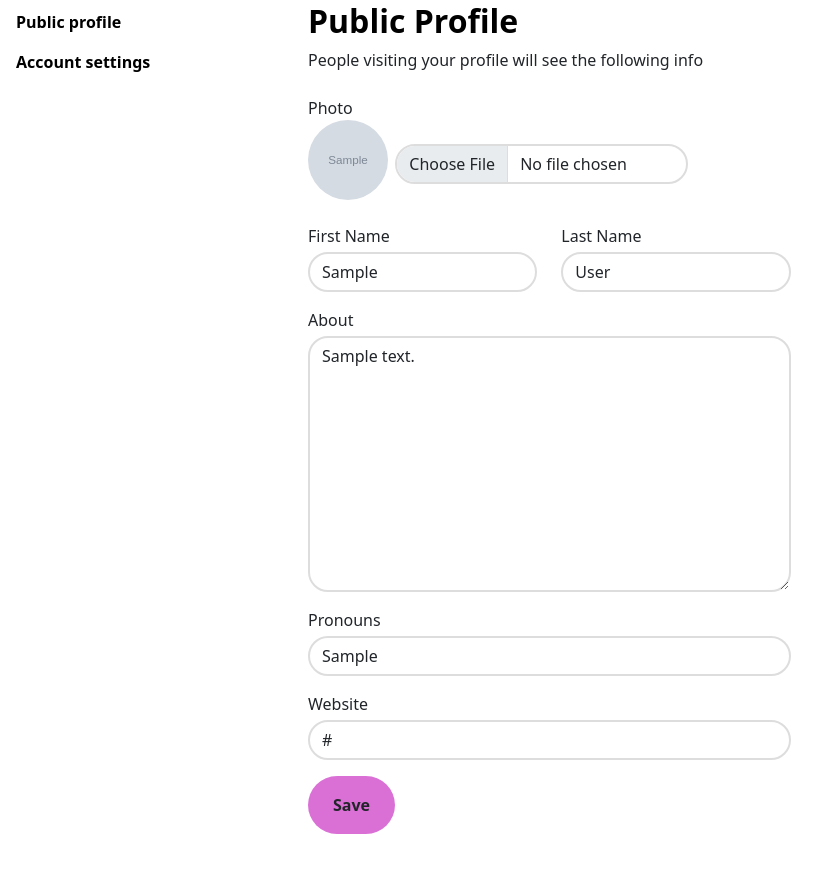
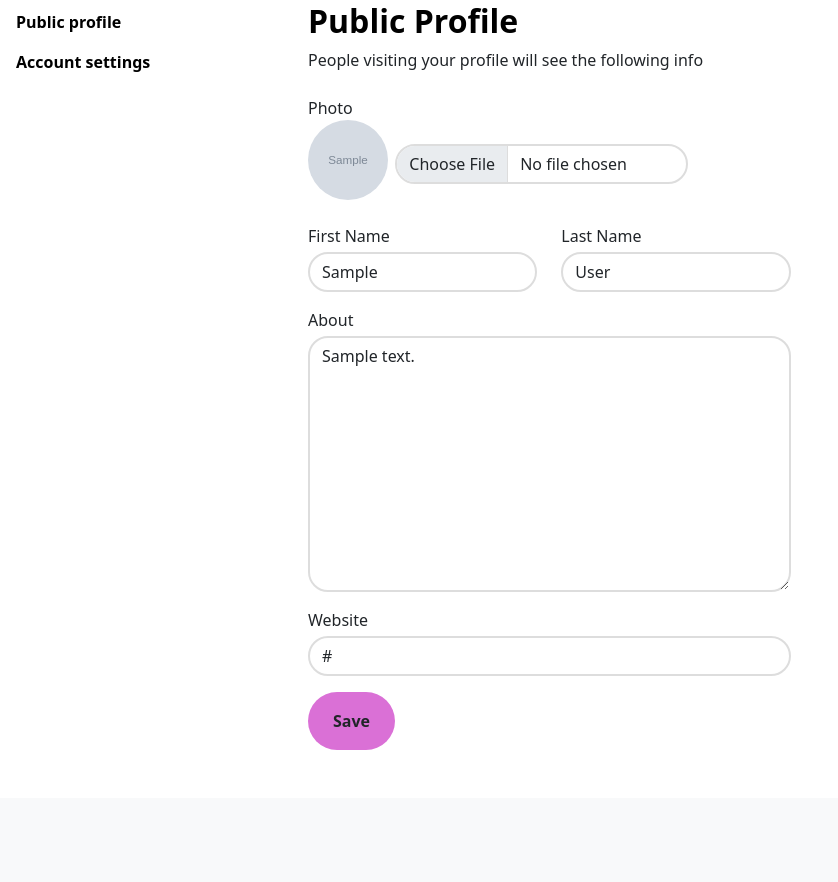
Before and after one commit to Kiarie-njenga/pin, a Django app: page /accounts/settings/edit-profile/ in a window 1280 px wide. Shown: the part 126-1008 px from the top of the page, without its empty margins (0-838 px from the left). After the commit the page ends 876 px from the top, so only its background shows below. Run offline with Django 3.2, Linux system fonts and the light colour scheme; a user stored in the database is signed in; tables that the repository leaves empty hold one stand-in row (values such as "Sample post"); grey boxes marked "Sample" are stand-in pictures; some libraries are stand-ins or nearby versions.

Commit message:
'modelchenge'

```diff
--- a/accounts/forms.py
+++ b/accounts/forms.py
@@ -40,7 +40,7 @@ class EditProfileForm(ModelForm):
 
     class Meta:
         model = Profile
-        fields = ['photo', 'about', 'fname', 'lname', 'pronouns', 'website']
+        fields = ['photo', 'about', 'fname', 'lname', 'website']
 
     def __init__(self, *args, **kwargs):
         super(EditProfileForm, self).__init__(*args, **kwargs)
--- a/accounts/models.py
+++ b/accounts/models.py
@@ -35,11 +35,11 @@ class User(AbstractBaseUser):
 class Profile(models.Model):
     user = models.OneToOneField(User, on_delete=models.CASCADE)
     photo = models.ImageField(default='default.png', upload_to='profiles')
-    about = models.TextField()
+    about = models.TextField(default='', blank=True)
     fname = models.CharField(max_length=300)
     lname = models.CharField(max_length=300)
-    pronouns = models.CharField(max_length=100)
-    website = models.CharField(max_length=100)
+    pronouns = models.CharField(max_length=100, default='', blank=True)
+    website = models.CharField(max_length=100, default='', blank=True)
 
     def __str__(self):
         return f'{self.user.username} Profile'
--- a/accounts/templates/edit_profile.html
+++ b/accounts/templates/edit_profile.html
@@ -38,10 +38,7 @@
                         <label class="mb-1" for="">About</label>
                         {{ form.about }}
                     </div>
-                    <div class="col-md-8 mt-3">
-                        <label class="mb-1" for="">Pronouns</label>
-                        {{ form.pronouns }}
-                    </div>
+
                     <div class="col-md-8 mt-3">
                         <label class="mb-1" for="">Website</label>
                         {{ form.website }}
```
Also changed, not shown: accounts/migrations/0002_alter_profile_about_alter_profile_photo_and_more.py (added), pins/migrations/0002_alter_pin_file.py (added).
